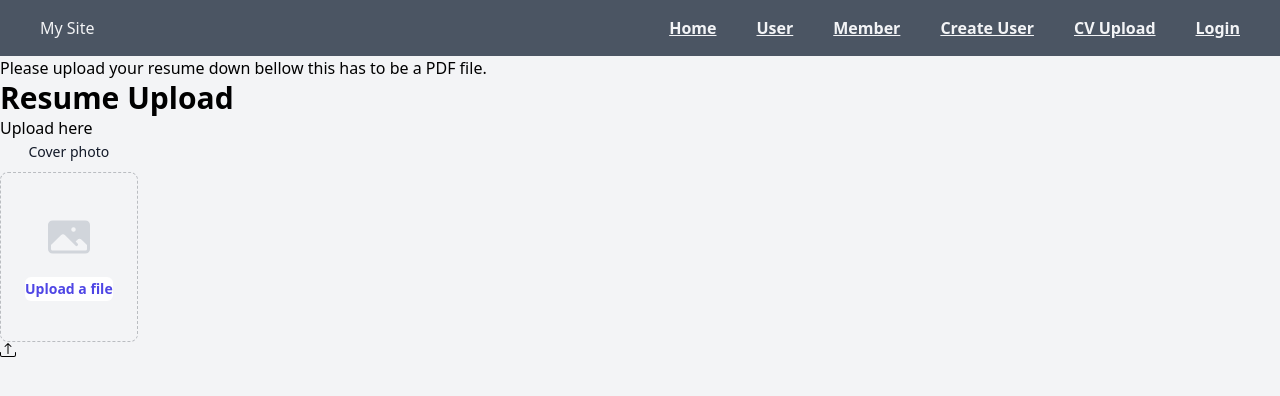
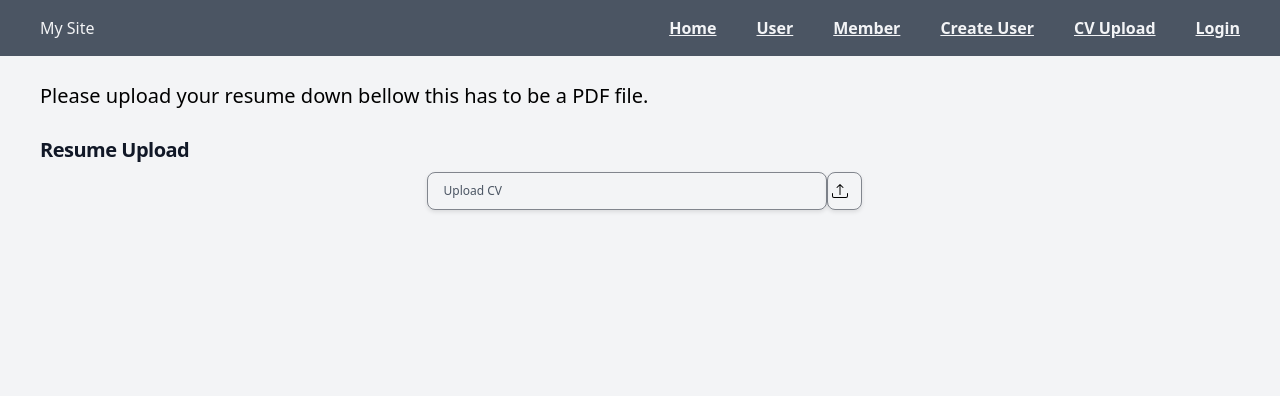
Before and after one commit to joeplevin/monash-volunteer-system, a Next.js app: page /UploadCV in a window 1280 px wide. Shown: the top 396 px of the page. Built offline with nearby package versions, Linux system fonts and the light colour scheme; no server answers.

Commit message:
fonts and upload container

```diff
--- a/app/UploadCV/page.jsx
+++ b/app/UploadCV/page.jsx
@@ -4,32 +4,31 @@ import Nav from '../(components)/Nav'
 const UploadCV = () => {
   return (
     <>
-        <div>Please upload your resume down bellow this has to be a PDF file.</div>
-        <h1>Resume Upload </h1>
-        <form><p>Upload here</p></form>
-        <button class="btn">
-            <div class="col-span-full">
-          <label for="cover-photo" class="block text-sm font-medium leading-6 text-gray-900">Cover photo</label>
-          <div class="mt-2 flex justify-center rounded-lg border border-dashed border-gray-900/25 px-6 py-10">
-            <div class="text-center">
-              <svg class="mx-auto h-12 w-12 text-gray-300" viewBox="0 0 24 24" fill="currentColor" aria-hidden="true">
-                <path fill-rule="evenodd" d="M1.5 6a2.25 2.25 0 012.25-2.25h16.5A2.25 2.25 0 0122.5 6v12a2.25 2.25 0 01-2.25 2.25H3.75A2.25 2.25 0 011.5 18V6zM3 16.06V18c0 .414.336.75.75.75h16.5A.75.75 0 0021 18v-1.94l-2.69-2.689a1.5 1.5 0 00-2.12 0l-.88.879.97.97a.75.75 0 11-1.06 1.06l-5.16-5.159a1.5 1.5 0 00-2.12 0L3 16.061zm10.125-7.81a1.125 1.125 0 112.25 0 1.125 1.125 0 01-2.25 0z" clip-rule="evenodd" />
-              </svg>
-              <div class="mt-4 flex text-sm leading-6 text-gray-600">
-                <label for="file-upload" class="relative cursor-pointer rounded-md bg-white font-semibold text-indigo-600 focus-within:outline-none focus-within:ring-2 focus-within:ring-indigo-600 focus-within:ring-offset-2 hover:text-indigo-500">
-                  <span>Upload a file</span>
-                  <input id="file-upload" name="file-upload" type="file" class="sr-only"></input>
-                </label>
-                </div>
+        <p className="mt-6 text-xl leading-8 text-grey-900 mx-10 mt-10">Please upload your resume down bellow this has to be a PDF file.</p>
+        <div className="col-span-full mt-6">
+              <label htmlFor="cover-photo" className="text-l font-bold tracking-tight sm:text-xl leading-6 text-gray-900 mx-10 ">
+              Resume Upload
+              </label>
+              <div class="mt-2 flex justify-center">
+    <div class="ml-2 rounded-lg border border-solid border-gray-900/50 px-4 py-2 flex items-center" style={{ width: "400px", boxShadow: "0px 2px 4px rgba(0, 0, 0, 0.1)" }}>
+        <span class="text-xs leading-5 text-gray-600">Upload CV</span>
+    </div>
+    <div class="rounded-lg border border-solid border-gray-900/50 px-1 py-1 flex items-center" style={{  width: "35px", boxShadow: "0px 2px 4px rgba(0, 0, 0, 0.1)" }}>
+        <label for="file-upload" class="relative cursor-pointer">
+            <span><svg xmlns="http://www.w3.org/2000/svg" width="16" height="16" fill="currentColor" class="bi bi-upload" viewBox="0 0 16 16">
+                <path d="M.5 9.9a.5.5 0 0 1 .5.5v2.5a1 1 0 0 0 1 1h12a1 1 0 0 0 1-1v-2.5a.5.5 0 0 1 1 0v2.5a2 2 0 0 1-2 2H2a2 2 0 0 1-2-2v-2.5a.5.5 0 0 1 .5-.5"/>
+                <path d="M7.646 1.146a.5.5 0 0 1 .708 0l3 3a.5.5 0 0 1-.708.708L8.5 2.707V11.5a.5.5 0 0 1-1 0V2.707L5.354 4.854a.5.5 0 1 1-.708-.708z"/>
+            </svg></span>
+            <input id="file-upload" name="file-upload" type="file" class="sr-only" ></input>
+        </label>
+    </div>
+</div>
 
-            </div>
-            </div>
-            </div>
-            <svg xmlns="http://www.w3.org/2000/svg" width="16" height="16" fill="currentColor" class="bi bi-upload" viewBox="0 0 16 16">
-  <path d="M.5 9.9a.5.5 0 0 1 .5.5v2.5a1 1 0 0 0 1 1h12a1 1 0 0 0 1-1v-2.5a.5.5 0 0 1 1 0v2.5a2 2 0 0 1-2 2H2a2 2 0 0 1-2-2v-2.5a.5.5 0 0 1 .5-.5"/>
-  <path d="M7.646 1.146a.5.5 0 0 1 .708 0l3 3a.5.5 0 0 1-.708.708L8.5 2.707V11.5a.5.5 0 0 1-1 0V2.707L5.354 4.854a.5.5 0 1 1-.708-.708z"/>
-</svg>
-            </button>
+
+</div>
+
+
+
     </>
 
   )
```
